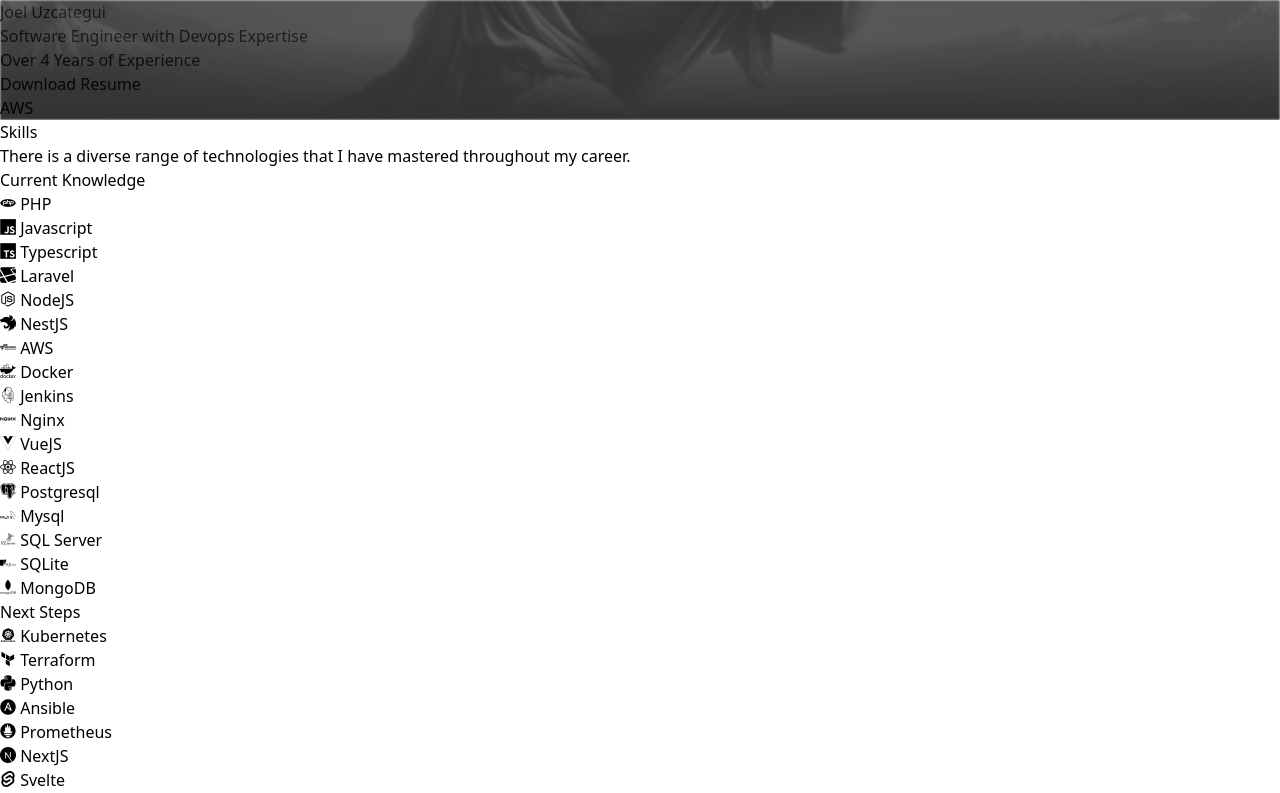
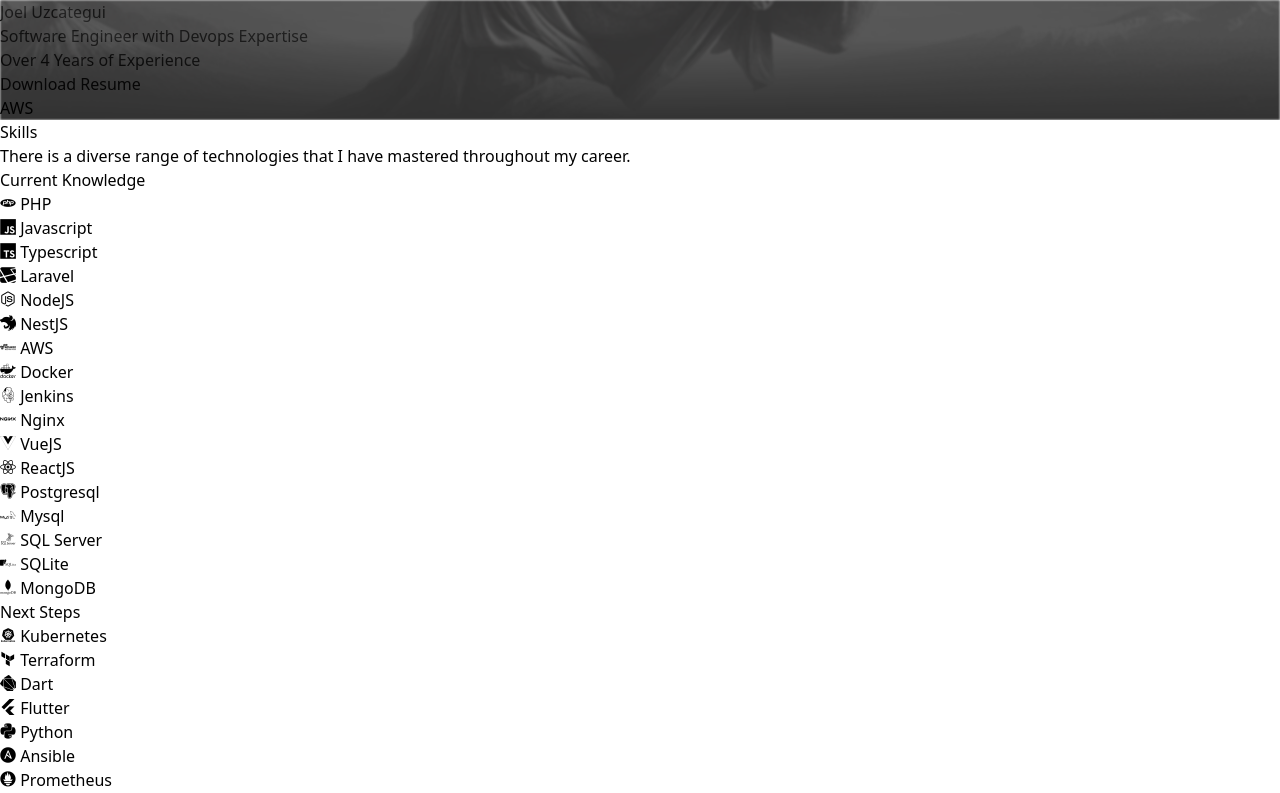
Before and after one commit to RosaLeaveMeAlone/minimal-personal-page, a React (Vite) app: page / in a window 1280 px wide. Shown: the top 793 px of the page. Built offline with nearby package versions, Linux system fonts and the light colour scheme.

Commit message:
add flutter and dart in next steps

```diff
--- a/src/App.jsx
+++ b/src/App.jsx
@@ -121,6 +121,12 @@
               <i className="devicon-terraform-plain text-2xl"></i> Terraform
             </li>
             <li className="px-2 py-1 my-1 text-xs font-bold bg-veryDarkViolet rounded-full md:mx-1">
+              <i class="devicon-dart-plain"></i> Dart
+            </li>
+            <li className="px-2 py-1 my-1 text-xs font-bold bg-veryDarkViolet rounded-full md:mx-1">
+              <i class="devicon-flutter-plain"></i> Flutter
+            </li>
+            <li className="px-2 py-1 my-1 text-xs font-bold bg-veryDarkViolet rounded-full md:mx-1">
               <i className="devicon-python-plain text-2xl"></i> Python
             </li>
             <li className="px-2 py-1 my-1 text-xs font-bold bg-veryDarkViolet rounded-full md:mx-1">
```
